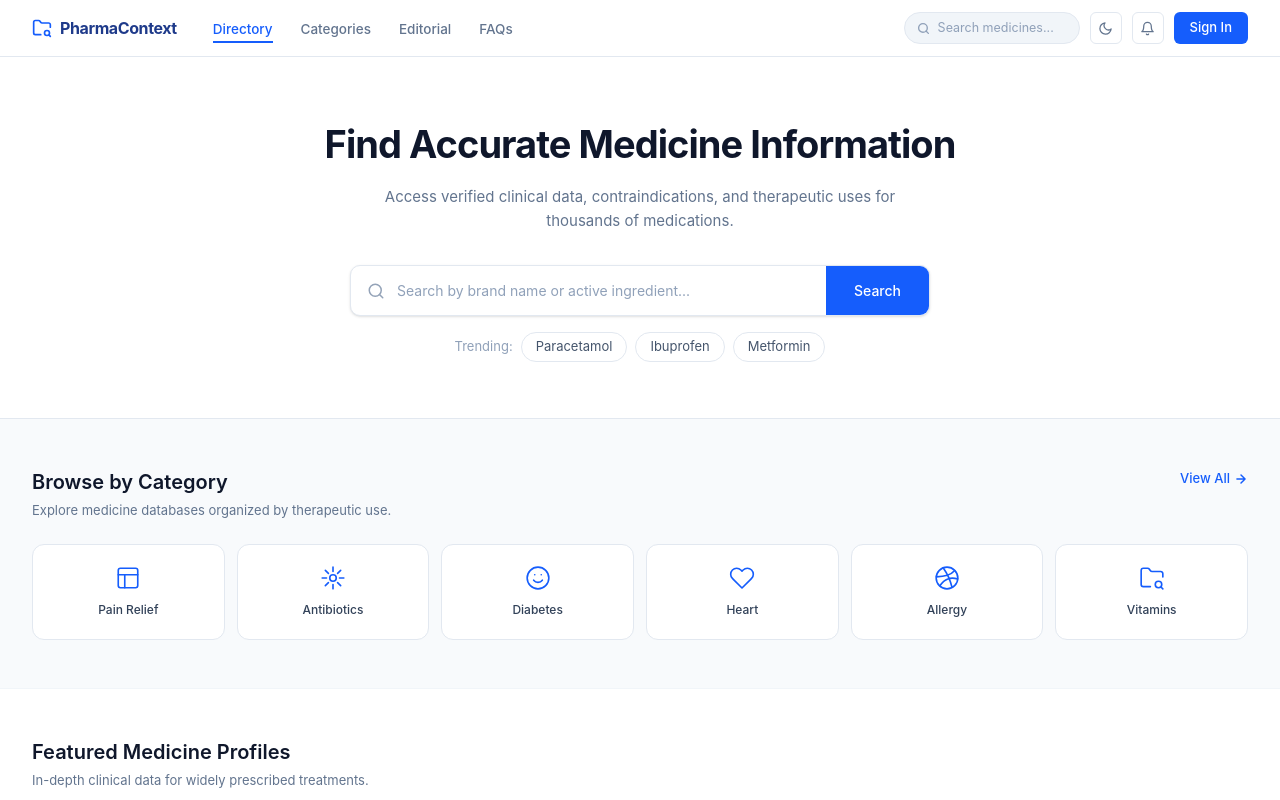
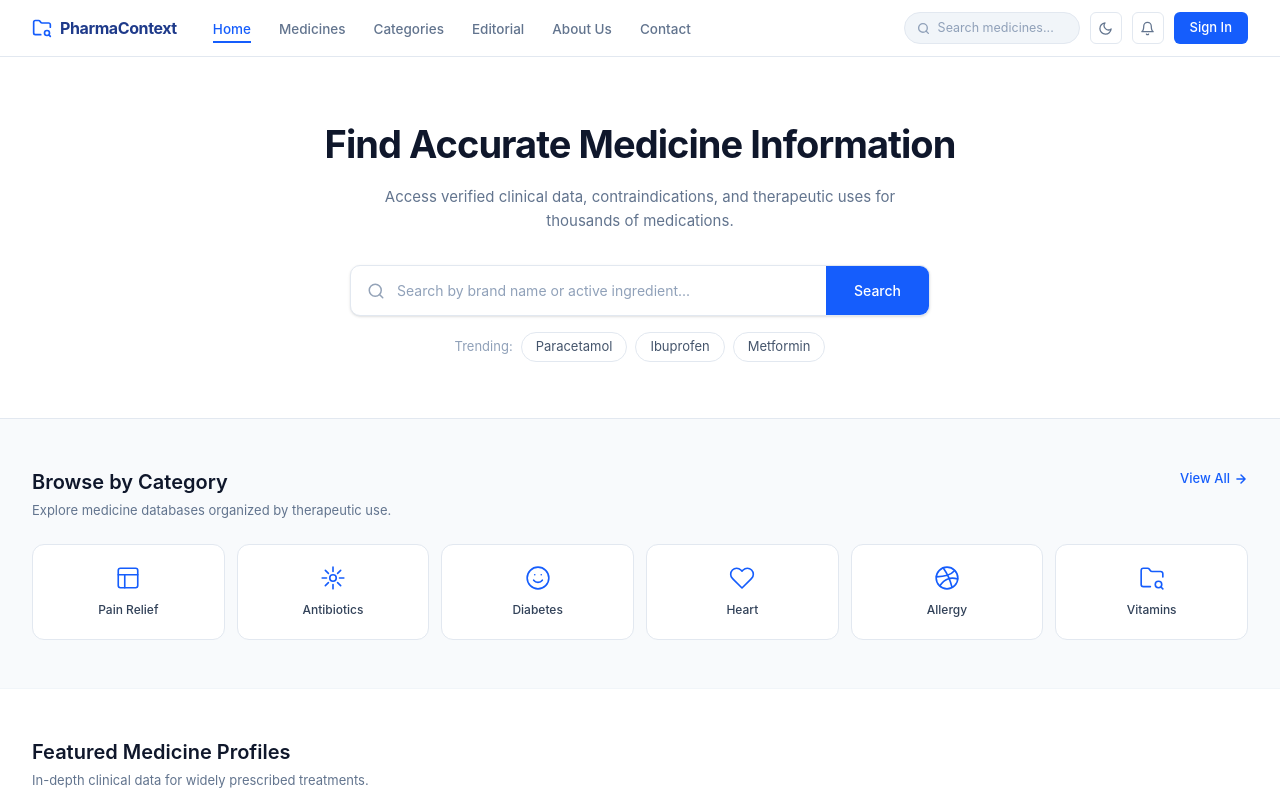
Before and after one commit to Laiba121/BlogWebsite, a React (Vite) app in the folder frontend/: page / in a window 1280 px wide. Shown: the top 800 px of the page. Built offline with nearby package versions, Linux system fonts and the light colour scheme.

Commit message:
Add Faqs Page

```diff
--- a/frontend/src/components/Navbar.jsx
+++ b/frontend/src/components/Navbar.jsx
@@ -23,11 +23,13 @@ export default function Navbar() {
         {/* ── Nav Links ── */}
         <ul className="flex items-center gap-7 ml-1">
           {[
-            { label: 'Directory', to: '/' },
-            { label: 'Categories', to: '/categories' },
-            { label: 'Editorial', to: '/editorial' },
-            { label: 'FAQs', to: '/faqs' },
-          ].map(({ label, to }) => (
+  { label: 'Home', to: '/' },
+  { label: 'Medicines', to: '/medicines' },
+  { label: 'Categories', to: '/categories' },
+  { label: 'Editorial', to: '/editorial' },
+  { label: 'About Us', to: '/about' },
+  { label: 'Contact', to: '/contact' },
+].map(({ label, to }) => (
             <li key={label}>
               <NavLink
                 to={to}
```
